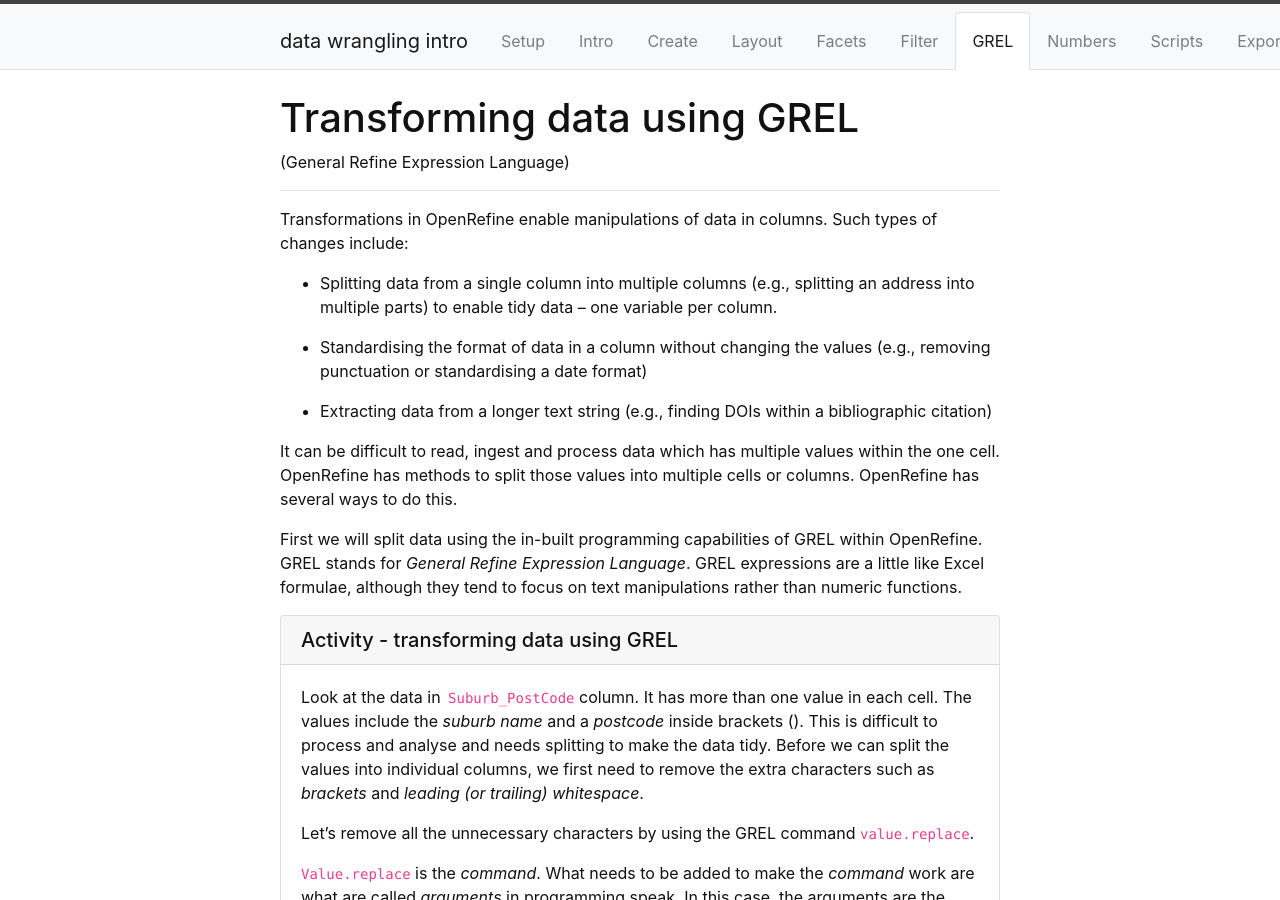
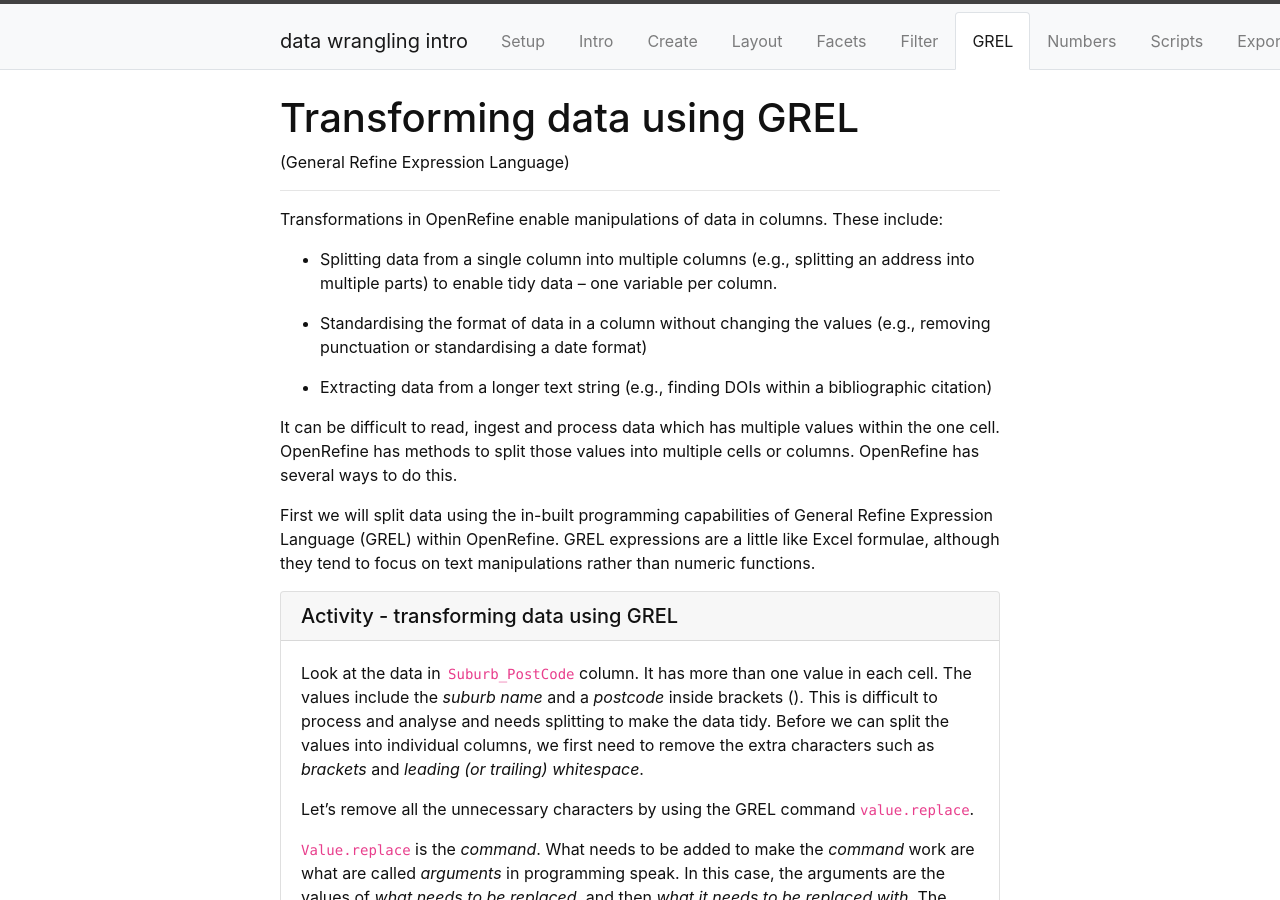
Before and after one commit to GULibrarySandbox/intro-data-wrangle, a Jekyll site: the page built from content/6-lesson.md, in a window 1280 px wide and 900 px high. Built offline with Jekyll 4.4.1, drawn with Linux system fonts in a browser that asks for light colours; some of the changed text lies outside the part shown.

Commit message:
Update 6-lesson.md

```diff
--- a/content/6-lesson.md
+++ b/content/6-lesson.md
@@ -9,7 +9,7 @@ nav: true
 
 -----
 
-Transformations in OpenRefine enable manipulations of data in columns. Such types of changes include:
+Transformations in OpenRefine enable manipulations of data in columns. These include:
 
 - Splitting data from a single column into multiple columns (e.g., splitting an address into multiple parts) to enable tidy data – one variable per column.
 
@@ -19,7 +19,7 @@ Transformations in OpenRefine enable manipulations of data in columns. Such type
 
 It can be difficult to read, ingest and process data which has multiple values within the one cell.  OpenRefine has methods to split those values into multiple cells or columns. OpenRefine has several ways to do this.
 
-First we will split data using the in-built programming capabilities of GREL within OpenRefine.  GREL stands for *General Refine Expression Language*. GREL expressions are a little like Excel formulae, although they tend to focus on text manipulations rather than numeric functions.
+First we will split data using the in-built programming capabilities of General Refine Expression Language (GREL) within OpenRefine. GREL expressions are a little like Excel formulae, although they tend to focus on text manipulations rather than numeric functions.
 
 {% capture text %}
 Look at the data in  `Suburb_PostCode`  column.  It has more than one value in each cell. The values include the *suburb name* and a *postcode* inside brackets (). This is difficult to process and analyse and needs splitting to make the data tidy. Before we can split the values into individual columns, we first need to remove the extra characters such as *brackets* and *leading (or trailing) whitespace*.
```
Also changed, not shown: other parts of content/6-lesson.md (+2 -2 lines).
